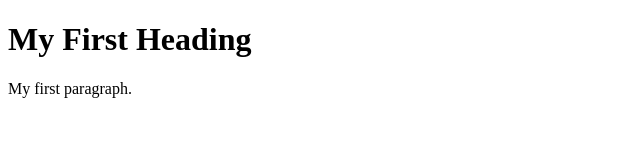
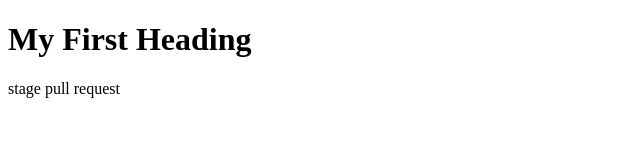
Before and after one commit to MSAhmed99/web-dev, a plain HTML site: page heading-paragraph.html in a window 1280 px wide. Shown: the full height of the page, 0-640 px from the left. Drawn offline with Linux system fonts and the light colour scheme.

Commit message:
stage pull req

```diff
--- a/heading-paragraph.html
+++ b/heading-paragraph.html
@@ -4,7 +4,7 @@
 
 <h1>My First Heading</h1>
 
-<p>My first paragraph.</p>
+<p>stage pull request</p>
 
 </body>
 </html>
```
